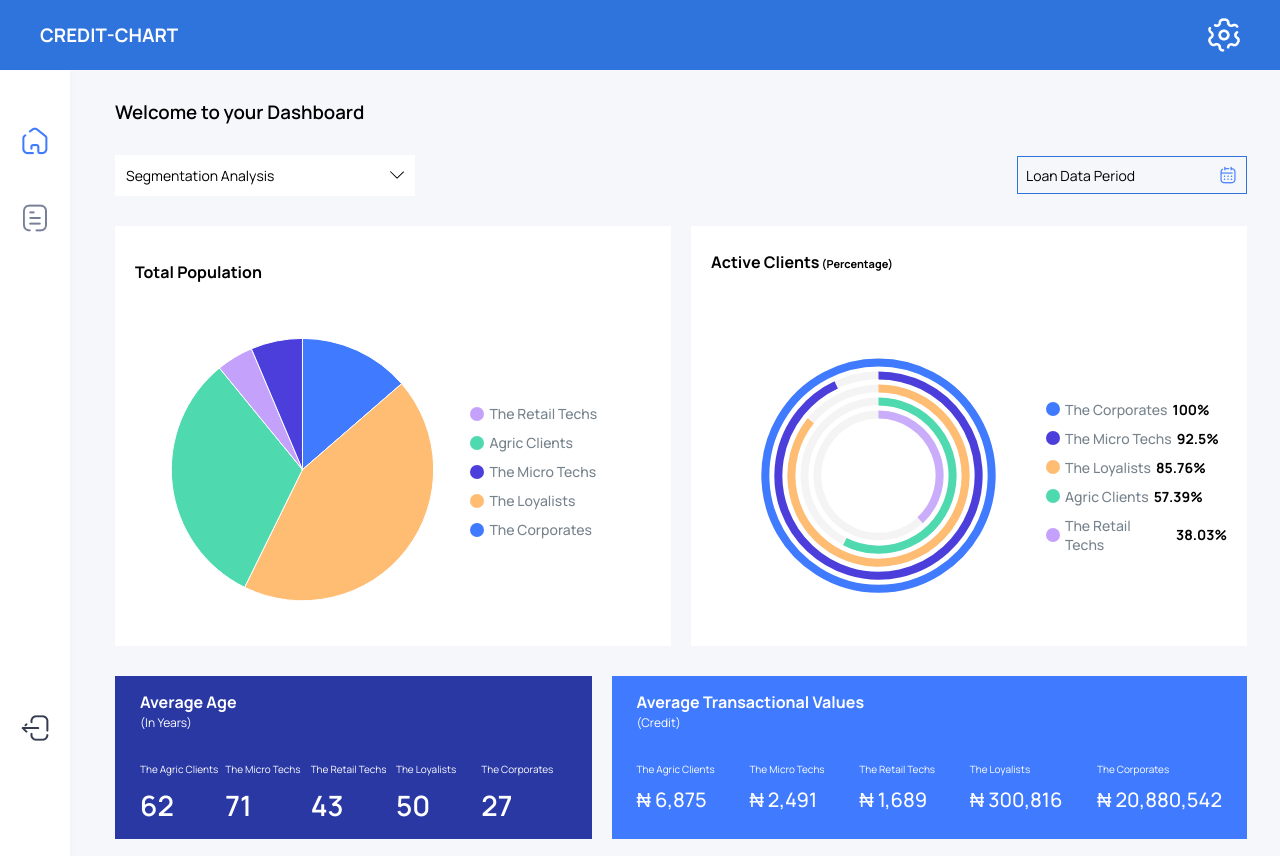
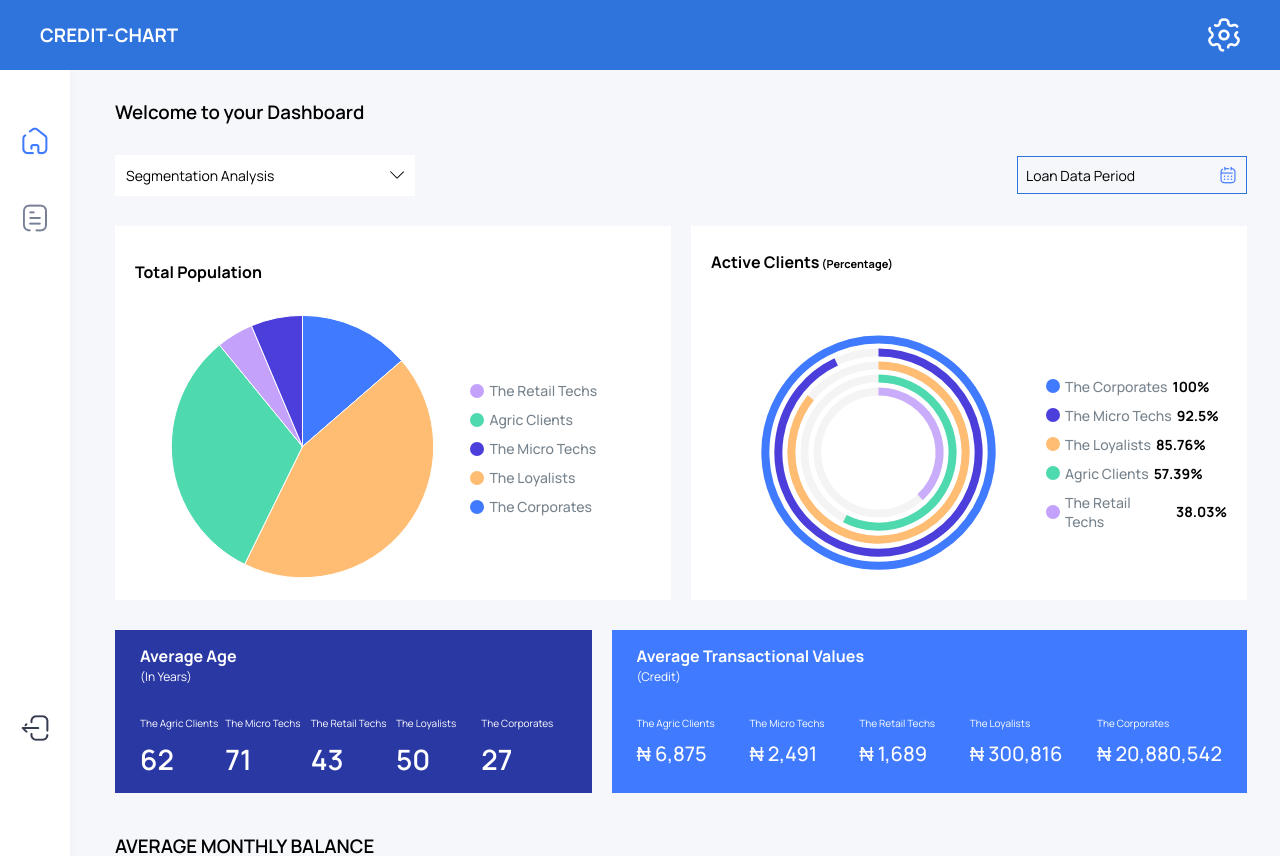
Before and after one commit to Joshuafreemant/assessment, a React (Vite) app: page / in a window 1280 px wide. Shown: the top 856 px of the page. Built offline with nearby package versions, Linux system fonts and the light colour scheme.

Commit message:
ui change

```diff
--- a/src/components/ActiveClients/ActiveClients.css
+++ b/src/components/ActiveClients/ActiveClients.css
@@ -1,7 +1,7 @@
 .active-clients {
     background: #fff;
     width: 100%;
-    height: 420px;
+    /* height: 420px; */
     padding: 5px 20px;
     display: flex;
     flex-direction: column;
@@ -17,7 +17,7 @@
 .active {
     display: flex;
     gap: 2px;
-    align-items: end;
+    align-items: flex-end;
     margin-top: 20px;
 }
 
--- a/src/components/TotalPopulation/TotalPopulation.css
+++ b/src/components/TotalPopulation/TotalPopulation.css
@@ -1,7 +1,7 @@
 .population {
     background: #fff;
     width: 100%;
-    height: 420px;
+    /* height: 420px; */
     padding: 5px 20px;
     display: flex;
     flex-direction: column;
```
